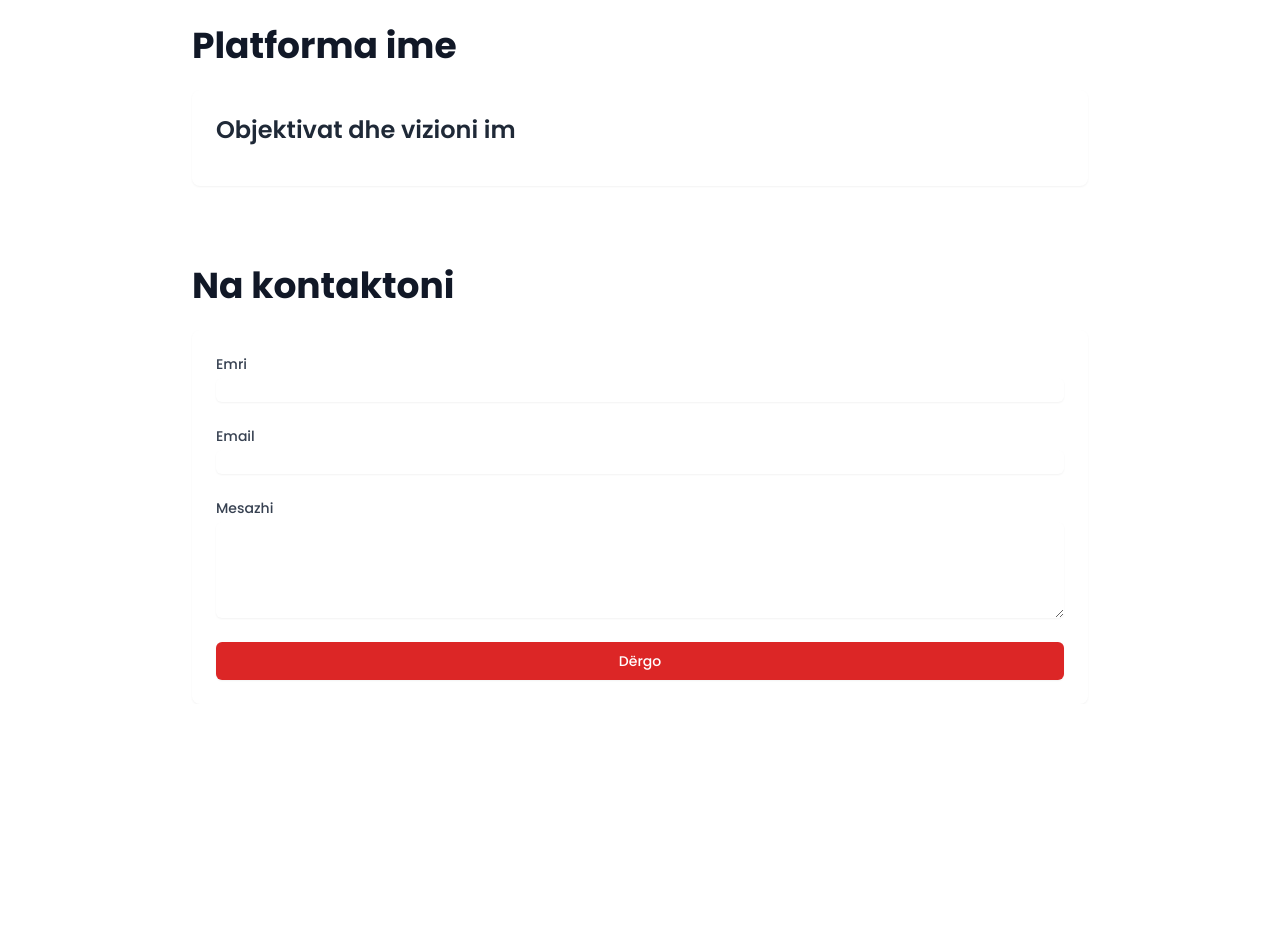
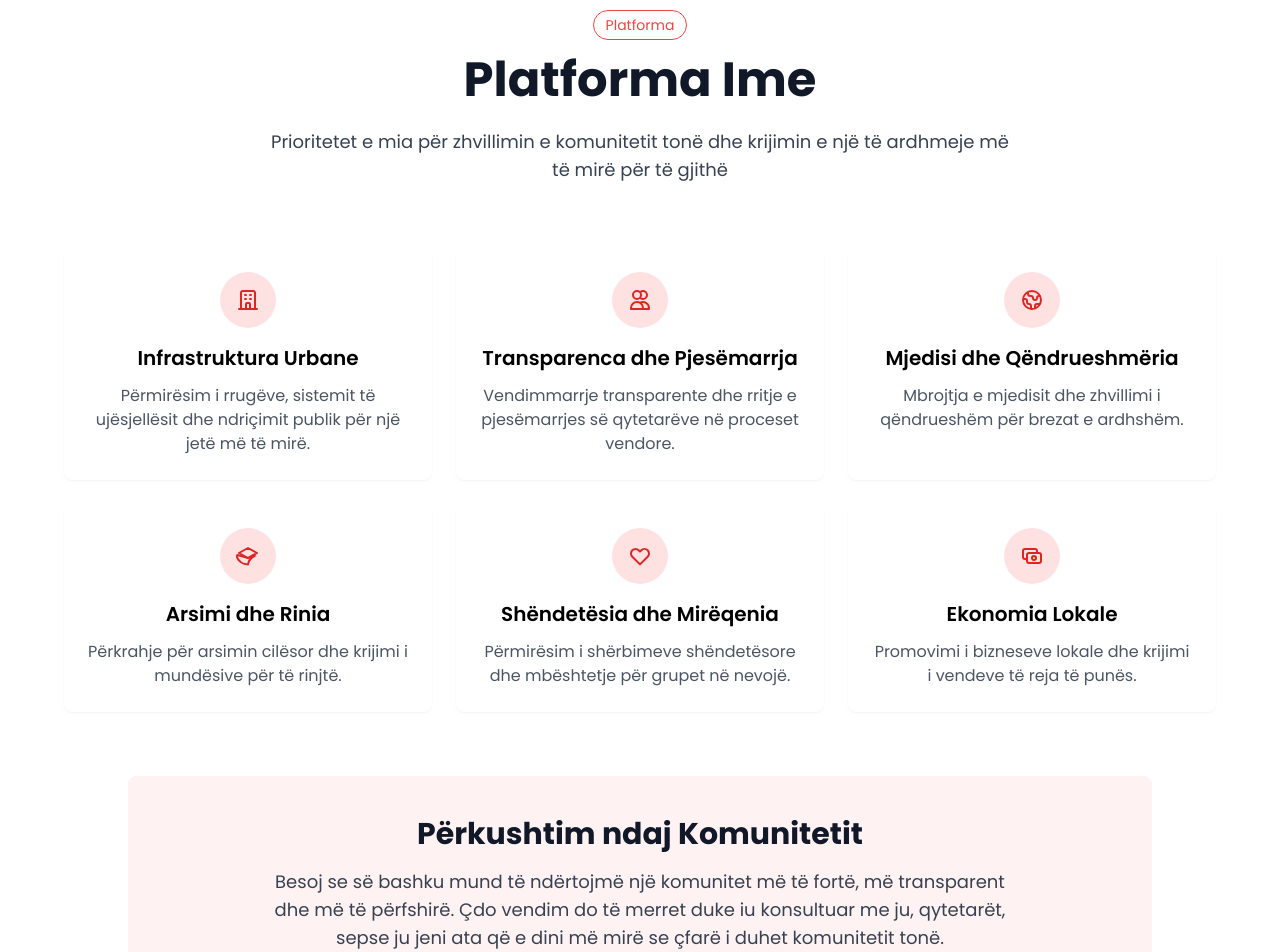
Before and after one commit to ArtHalimi7/Andi-Shkodra, a React (Vite) app: page / in a window 1280 px wide. Shown: the part 1840-2792 px from the top of the page. Before the commit the page ends 2544 px from the top, so only its background shows below. Built offline with nearby package versions, Linux system fonts and the light colour scheme; the HTML template or start-up script is replaced by a standard one.

Commit message:
`Refactor Platforma page: add platform items grid, motto showcase, and call to action section`

```diff
--- a/src/pages/Platforma.jsx
+++ b/src/pages/Platforma.jsx
@@ -1,19 +1,143 @@
 import React from 'react'
 import { useTranslation } from '../hooks/useTranslation'
+
+const PlatformItem = ({ icon, title, description }) => {
+  return (
+    <div className="bg-white rounded-lg shadow-sm p-4 sm:p-6 transition-all hover:shadow-md">
+      <div className="flex flex-col items-center">
+        <div className="bg-red-100 rounded-full p-3 sm:p-4 mb-3 sm:mb-4">
+          {icon}
+        </div>
+        <h3 className="text-lg sm:text-xl font-semibold mb-2 sm:mb-3 text-center">{title}</h3>
+        <p className="text-sm sm:text-base text-gray-600 text-center">{description}</p>
+      </div>
+    </div>
+  )
+}
 
 const Platforma = () => {
   const { t } = useTranslation()
 
+  const platformItems = [
+    {
+      icon: (
+        <svg xmlns="http://www.w3.org/2000/svg" className="h-6 w-6 text-red-600" fill="none" viewBox="0 0 24 24" stroke="currentColor">
+          <path strokeLinecap="round" strokeLinejoin="round" strokeWidth={2} d="M19 21V5a2 2 0 00-2-2H7a2 2 0 00-2 2v16m14 0h2m-2 0h-5m-9 0H3m2 0h5M9 7h1m-1 4h1m4-4h1m-1 4h1m-5 10v-5a1 1 0 011-1h2a1 1 0 011 1v5m-4 0h4" />
+        </svg>
+      ),
+      title: "Infrastruktura Urbane",
+      description: "Përmirësim i rrugëve, sistemit të ujësjellësit dhe ndriçimit publik për një jetë më të mirë."
+    },
+    {
+      icon: (
+        <svg xmlns="http://www.w3.org/2000/svg" className="h-6 w-6 text-red-600" fill="none" viewBox="0 0 24 24" stroke="currentColor">
+          <path strokeLinecap="round" strokeLinejoin="round" strokeWidth={2} d="M12 4.354a4 4 0 110 5.292M15 21H3v-1a6 6 0 0112 0v1zm0 0h6v-1a6 6 0 00-9-5.197M13 7a4 4 0 11-8 0 4 4 0 018 0z" />
+        </svg>
+      ),
+      title: "Transparenca dhe Pjesëmarrja",
+      description: "Vendimmarrje transparente dhe rritje e pjesëmarrjes së qytetarëve në proceset vendore."
+    },
+    {
+      icon: (
+        <svg xmlns="http://www.w3.org/2000/svg" className="h-6 w-6 text-red-600" fill="none" viewBox="0 0 24 24" stroke="currentColor">
+          <path strokeLinecap="round" strokeLinejoin="round" strokeWidth={2} d="M3.055 11H5a2 2 0 012 2v1a2 2 0 002 2 2 2 0 012 2v2.945M8 3.935V5.5A2.5 2.5 0 0010.5 8h.5a2 2 0 012 2 2 2 0 104 0 2 2 0 012-2h1.064M15 20.488V18a2 2 0 012-2h3.064M21 12a9 9 0 11-18 0 9 9 0 0118 0z" />
+        </svg>
+      ),
+      title: "Mjedisi dhe Qëndrueshmëria",
+      description: "Mbrojtja e mjedisit dhe zhvillimi i qëndrueshëm për brezat e ardhshëm."
+    },
+    {
+      icon: (
+        <svg xmlns="http://www.w3.org/2000/svg" className="h-6 w-6 text-red-600" fill="none" viewBox="0 0 24 24" stroke="currentColor">
+          <path strokeLinecap="round" strokeLinejoin="round" strokeWidth={2} d="M12 14l9-5-9-5-9 5 9 5z" />
+          <path strokeLinecap="round" strokeLinejoin="round" strokeWidth={2} d="M12 14l6.16-3.422a12 12 0 01.665 1.192A11.952 11.952 0 0012 20.5c-5.25 0-9.637-3.366-11.298-8.072a11.944 11.944 0 01.656-1.428L12 14z" />
+        </svg>
+      ),
+      title: "Arsimi dhe Rinia",
+      description: "Përkrahje për arsimin cilësor dhe krijimi i mundësive për të rinjtë."
+    },
+    {
+      icon: (
+        <svg xmlns="http://www.w3.org/2000/svg" className="h-6 w-6 text-red-600" fill="none" viewBox="0 0 24 24" stroke="currentColor">
+          <path strokeLinecap="round" strokeLinejoin="round" strokeWidth={2} d="M4.318 6.318a4.5 4.5 0 000 6.364L12 20.364l7.682-7.682a4.5 4.5 0 00-6.364-6.364L12 7.636l-1.318-1.318a4.5 4.5 0 00-6.364 0z" />
+        </svg>
+      ),
+      title: "Shëndetësia dhe Mirëqenia",
+      description: "Përmirësim i shërbimeve shëndetësore dhe mbështetje për grupet në nevojë."
+    },
+    {
+      icon: (
+        <svg xmlns="http://www.w3.org/2000/svg" className="h-6 w-6 text-red-600" fill="none" viewBox="0 0 24 24" stroke="currentColor">
+          <path strokeLinecap="round" strokeLinejoin="round" strokeWidth={2} d="M17 9V7a2 2 0 00-2-2H5a2 2 0 00-2 2v6a2 2 0 002 2h2m2 4h10a2 2 0 002-2v-6a2 2 0 00-2-2H9a2 2 0 00-2 2v6a2 2 0 002 2zm7-5a2 2 0 11-4 0 2 2 0 014 0z" />
+        </svg>
+      ),
+      title: "Ekonomia Lokale",
+      description: "Promovimi i bizneseve lokale dhe krijimi i vendeve të reja të punës."
+    }
+  ];
+
   return (
-    <div className="pt-20 px-4" id="platforma">
-      <div className="max-w-4xl mx-auto">
-        <h1 className="text-4xl font-bold mb-6 text-gray-900">{t('platform.title')}</h1>
-        <div className="bg-white rounded-lg shadow-sm p-6">
-          <h2 className="text-2xl font-semibold mb-4 text-gray-800">{t('platform.subtitle')}</h2>
-          <div className="prose max-w-none">
-            {/* Add your platform content here */}
-          </div>
+    <div className="container mx-auto px-4 py-10 sm:py-16" id="platforma">
+      {/* Header Section */}
+      <div className="text-center mb-10 sm:mb-16">
+        <div className="inline-block px-3 py-1 rounded-full border border-red-500 text-red-500 text-sm mb-4">
+          Platforma
         </div>
+
+        <h1 className="text-3xl sm:text-4xl md:text-5xl font-bold text-gray-900 mb-4 sm:mb-6">
+          Platforma Ime
+        </h1>
+
+        <p className="text-base sm:text-lg text-gray-700 max-w-3xl mx-auto px-2">
+          Prioritetet e mia për zhvillimin e komunitetit tonë dhe krijimin e një të ardhmeje më të mirë për të gjithë
+        </p>
+      </div>
+
+      {/* Platform Items Grid - Updated for mobile stacking */}
+      <div className="flex flex-col sm:grid sm:grid-cols-2 lg:grid-cols-3 gap-4 sm:gap-6 max-w-6xl mx-auto">
+        {platformItems.map((item, index) => (
+          <PlatformItem
+            key={index}
+            icon={item.icon}
+            title={item.title}
+            description={item.description}
+          />
+        ))}
+      </div>
+
+      {/* Motto Showcase - New Section */}
+      <div className="my-12 sm:my-16 max-w-5xl mx-auto">
+        <div className="bg-red-50 rounded-lg p-6 sm:p-10 text-center">
+          <h2 className="text-2xl sm:text-3xl font-bold text-gray-900 mb-4">
+            Përkushtim ndaj Komunitetit
+          </h2>
+
+          <p className="text-gray-700 mb-6 sm:text-lg max-w-3xl mx-auto">
+            Besoj se së bashku mund të ndërtojmë një komunitet më të fortë, më transparent dhe më të
+            përfshirë. Çdo vendim do të merret duke iu konsultuar me ju, qytetarët, sepse ju jeni ata që e dini
+            më mirë se çfarë i duhet komunitetit tonë.
+          </p>
+
+          <p className="text-red-600 font-medium text-xl sm:text-2xl italic">
+            "Së bashku për një të ardhme më të mirë"
+          </p>
+        </div>
+      </div>
+
+      {/* Call to Action Section */}
+      <div className="mt-12 sm:mt-20 text-center px-2">
+        <div className="inline-block px-3 py-1 text-sm rounded-full border border-red-500 text-red-500 mb-4 sm:mb-6">
+          Bashkohuni me ne
+        </div>
+
+        <h2 className="text-2xl sm:text-3xl font-bold mb-6 sm:mb-8">Për të ndërtuar një komunitet më të mirë</h2>
+
+        <button
+          onClick={() => document.getElementById('kontakti').scrollIntoView({ behavior: 'smooth' })}
+          className="w-full sm:w-auto px-6 sm:px-8 py-3 bg-red-600 text-white rounded-lg hover:bg-red-700 transition-colors font-medium text-lg"
+        >
+          Na Kontaktoni
+        </button>
       </div>
     </div>
   )
```
